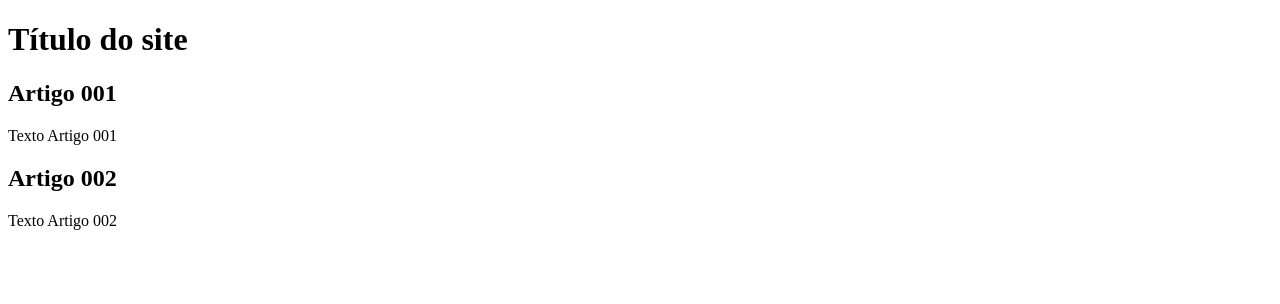
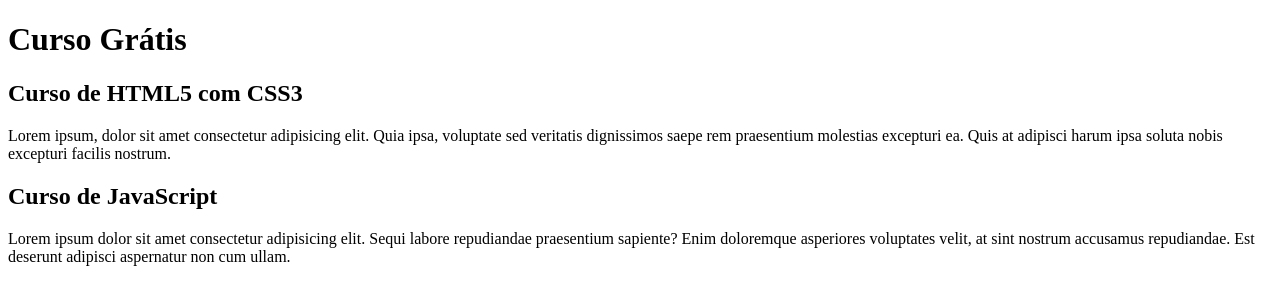
Before and after one commit to jhonatancris/projeto-site, a plain HTML site: page index.html in a window 1280 px wide. Drawn offline with Linux system fonts and the light colour scheme.

Commit message:
Comecei a escrever o conteúdo

```diff
--- a/index.html
+++ b/index.html
@@ -8,15 +8,15 @@
 <body>
     <main>
         <header>
-            <h1>Título do site</h1>
+            <h1>Curso Grátis</h1>
         </header>
         <article>
-            <h2>Artigo 001</h2>
-            <p>Texto Artigo 001</p>
+            <h2>Curso de HTML5 com CSS3</h2>
+            <p>Lorem ipsum, dolor sit amet consectetur adipisicing elit. Quia ipsa, voluptate sed veritatis dignissimos saepe rem praesentium molestias excepturi ea. Quis at adipisci harum ipsa soluta nobis excepturi facilis nostrum.</p>
         </article>
         <article>
-            <h2>Artigo 002</h2>
-            <p>Texto Artigo 002</p>
+            <h2>Curso de JavaScript</h2>
+            <p>Lorem ipsum dolor sit amet consectetur adipisicing elit. Sequi labore repudiandae praesentium sapiente? Enim doloremque asperiores voluptates velit, at sint nostrum accusamus repudiandae. Est deserunt adipisci aspernatur non cum ullam.</p>
         </article>
     </main>
 </body>
```
